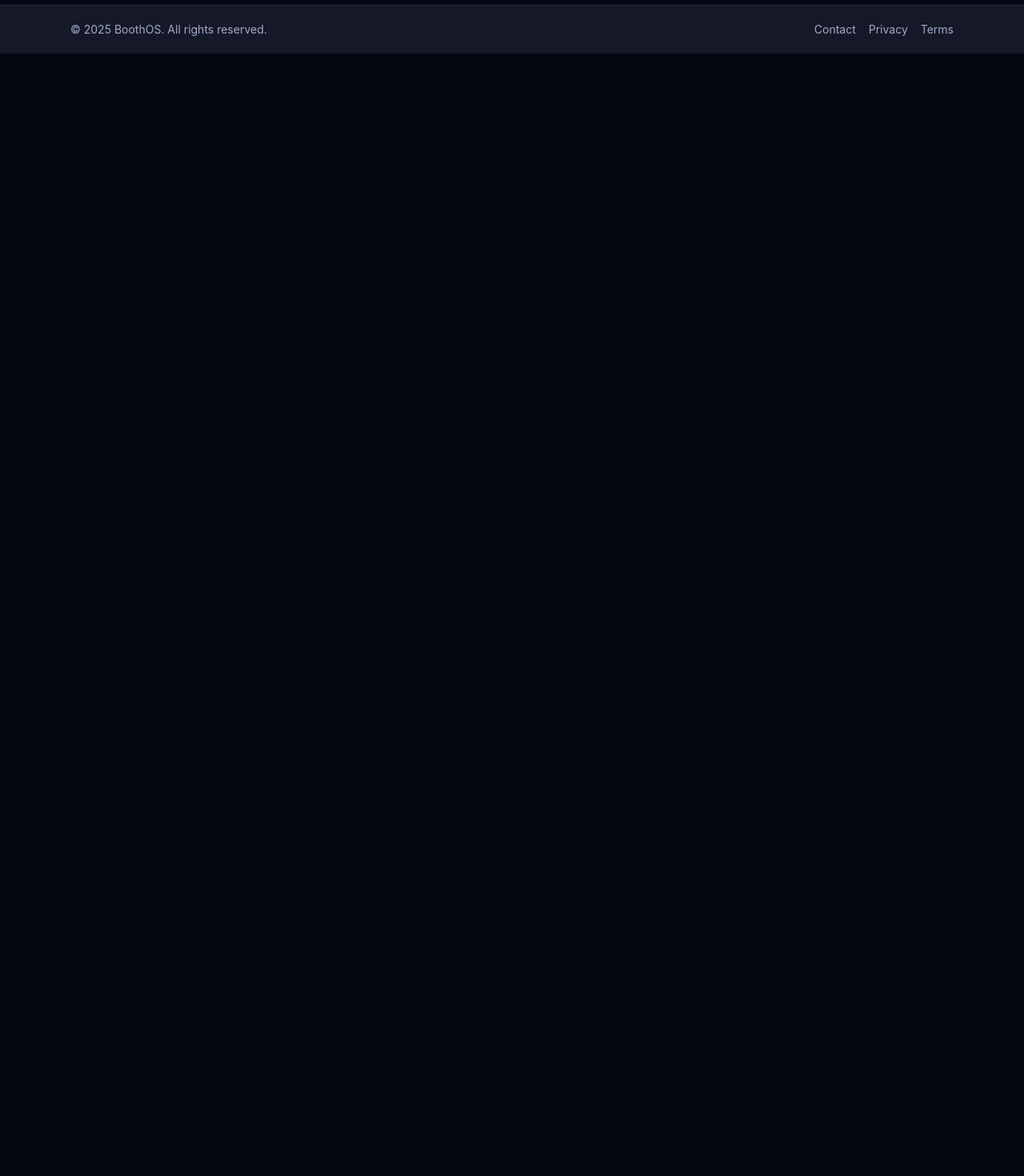
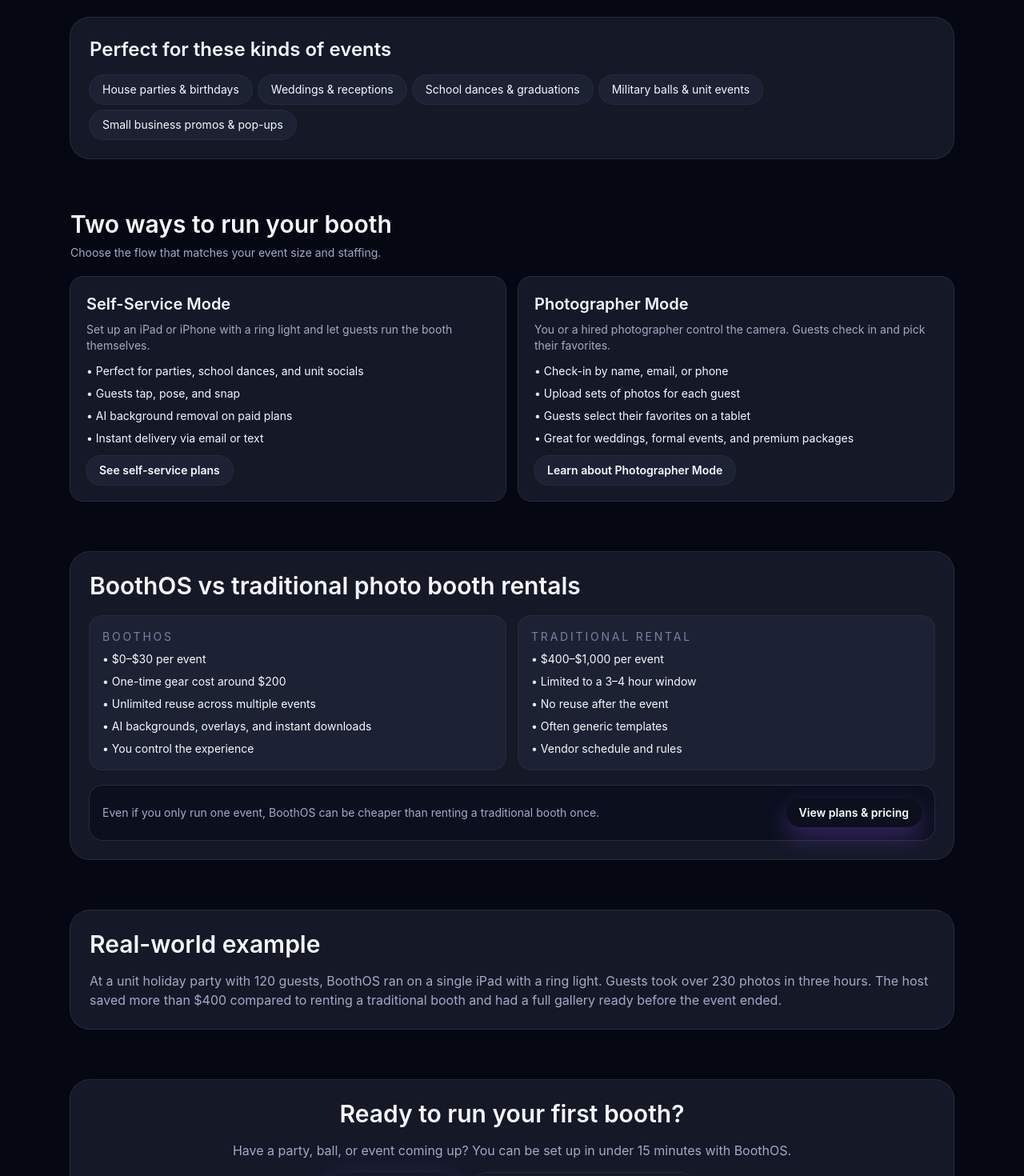
Before and after one commit to PvP2Max/pvp2max-photobooth, a Next.js app: page / in a window 1280 px wide. Shown: the part 1320-2790 px from the top of the page at 80% size. Before the commit the page ends 1387 px from the top, so only its background shows below. Built offline with nearby package versions, Linux system fonts and the light colour scheme.

Commit message:
Expand marketing homepage with conversion sections

```diff
--- a/src/app/(marketing)/page.tsx
+++ b/src/app/(marketing)/page.tsx
@@ -112,6 +112,144 @@ export default function HomePage() {
           </Link>
         </div>
       </section>
+
+      <section className="space-y-4 rounded-3xl bg-[var(--color-surface)] p-6 ring-1 ring-[var(--color-border-subtle)]">
+        <h2 className="text-2xl font-semibold">Perfect for these kinds of events</h2>
+        <div className="flex flex-wrap gap-2">
+          {[
+            "House parties & birthdays",
+            "Weddings & receptions",
+            "School dances & graduations",
+            "Military balls & unit events",
+            "Small business promos & pop-ups",
+          ].map((label) => (
+            <div
+              key={label}
+              className="rounded-full bg-[var(--color-surface-elevated)] px-4 py-2 text-sm text-[var(--color-text)] ring-1 ring-[var(--color-border-subtle)]"
+            >
+              {label}
+            </div>
+          ))}
+        </div>
+      </section>
+
+      <section className="space-y-5">
+        <div className="space-y-2">
+          <h2 className="text-3xl font-semibold">Two ways to run your booth</h2>
+          <p className="text-sm text-[var(--color-text-muted)]">
+            Choose the flow that matches your event size and staffing.
+          </p>
+        </div>
+        <div className="grid gap-4 md:grid-cols-2">
+          <div className="space-y-3 rounded-2xl bg-[var(--color-surface)] p-5 ring-1 ring-[var(--color-border-subtle)]">
+            <div className="space-y-2">
+              <h3 className="text-xl font-semibold text-[var(--color-text)]">Self-Service Mode</h3>
+              <p className="text-sm text-[var(--color-text-muted)]">
+                Set up an iPad or iPhone with a ring light and let guests run the booth themselves.
+              </p>
+            </div>
+            <ul className="space-y-2 text-sm text-[var(--color-text)]">
+              <li>• Perfect for parties, school dances, and unit socials</li>
+              <li>• Guests tap, pose, and snap</li>
+              <li>• AI background removal on paid plans</li>
+              <li>• Instant delivery via email or text</li>
+            </ul>
+            <Link
+              href="/pricing"
+              className="inline-flex w-fit rounded-full bg-[var(--color-surface-elevated)] px-4 py-2 text-sm font-semibold text-[var(--color-text)] ring-1 ring-[var(--color-border-subtle)] transition hover:bg-[var(--color-surface)]"
+            >
+              See self-service plans
+            </Link>
+          </div>
+          <div className="space-y-3 rounded-2xl bg-[var(--color-surface)] p-5 ring-1 ring-[var(--color-border-subtle)]">
+            <div className="space-y-2">
+              <h3 className="text-xl font-semibold text-[var(--color-text)]">Photographer Mode</h3>
+              <p className="text-sm text-[var(--color-text-muted)]">
+                You or a hired photographer control the camera. Guests check in and pick their favorites.
+              </p>
+            </div>
+            <ul className="space-y-2 text-sm text-[var(--color-text)]">
+              <li>• Check-in by name, email, or phone</li>
+              <li>• Upload sets of photos for each guest</li>
+              <li>• Guests select their favorites on a tablet</li>
+              <li>• Great for weddings, formal events, and premium packages</li>
+            </ul>
+            <Link
+              href="/photographers"
+              className="inline-flex w-fit rounded-full bg-[var(--color-surface-elevated)] px-4 py-2 text-sm font-semibold text-[var(--color-text)] ring-1 ring-[var(--color-border-subtle)] transition hover:bg-[var(--color-surface)]"
+            >
+              Learn about Photographer Mode
+            </Link>
+          </div>
+        </div>
+      </section>
+
+      <section className="space-y-5 rounded-3xl bg-[var(--color-surface)] p-6 ring-1 ring-[var(--color-border-subtle)]">
+        <h2 className="text-3xl font-semibold">BoothOS vs traditional photo booth rentals</h2>
+        <div className="grid gap-4 md:grid-cols-2">
+          <div className="space-y-2 rounded-2xl bg-[var(--color-surface-elevated)] p-4 ring-1 ring-[var(--color-border-subtle)]">
+            <p className="text-sm uppercase tracking-[0.2em] text-[var(--color-text-soft)]">BoothOS</p>
+            <ul className="space-y-2 text-sm text-[var(--color-text)]">
+              <li>• $0–$30 per event</li>
+              <li>• One-time gear cost around $200</li>
+              <li>• Unlimited reuse across multiple events</li>
+              <li>• AI backgrounds, overlays, and instant downloads</li>
+              <li>• You control the experience</li>
+            </ul>
+          </div>
+          <div className="space-y-2 rounded-2xl bg-[var(--color-surface-elevated)] p-4 ring-1 ring-[var(--color-border-subtle)]">
+            <p className="text-sm uppercase tracking-[0.2em] text-[var(--color-text-soft)]">Traditional rental</p>
+            <ul className="space-y-2 text-sm text-[var(--color-text)]">
+              <li>• $400–$1,000 per event</li>
+              <li>• Limited to a 3–4 hour window</li>
+              <li>• No reuse after the event</li>
+              <li>• Often generic templates</li>
+              <li>• Vendor schedule and rules</li>
+            </ul>
+          </div>
+        </div>
+        <div className="flex flex-wrap items-center justify-between gap-3 rounded-2xl bg-[var(--color-bg-subtle)] p-4 ring-1 ring-[var(--color-border-subtle)]">
+          <p className="text-sm text-[var(--color-text-muted)]">
+            Even if you only run one event, BoothOS can be cheaper than renting a traditional booth once.
+          </p>
+          <Link
+            href="/pricing"
+            className="rounded-full bg-[var(--gradient-brand)] px-4 py-2 text-sm font-semibold text-[var(--color-text-on-primary)] shadow-[0_12px_30px_rgba(155,92,255,0.3)] transition hover:opacity-90"
+          >
+            View plans &amp; pricing
+          </Link>
+        </div>
+      </section>
+
+      <section className="space-y-4 rounded-3xl bg-[var(--color-surface)] p-6 ring-1 ring-[var(--color-border-subtle)]">
+        <h2 className="text-3xl font-semibold">Real-world example</h2>
+        <p className="text-base text-[var(--color-text-muted)]">
+          At a unit holiday party with 120 guests, BoothOS ran on a single iPad with a ring light. Guests took over
+          230 photos in three hours. The host saved more than $400 compared to renting a traditional booth and had a
+          full gallery ready before the event ended.
+        </p>
+      </section>
+
+      <section className="space-y-4 rounded-3xl bg-[var(--color-surface)] p-6 text-center ring-1 ring-[var(--color-border-subtle)]">
+        <h2 className="text-3xl font-semibold">Ready to run your first booth?</h2>
+        <p className="text-base text-[var(--color-text-muted)]">
+          Have a party, ball, or event coming up? You can be set up in under 15 minutes with BoothOS.
+        </p>
+        <div className="flex flex-wrap justify-center gap-3">
+          <Link
+            href="/get-started"
+            className="rounded-full bg-[var(--gradient-brand)] px-5 py-3 font-semibold text-[var(--color-text-on-primary)] shadow-[0_15px_40px_rgba(155,92,255,0.35)] transition hover:opacity-95"
+          >
+            Start Free Booth
+          </Link>
+          <Link
+            href="/photographers"
+            className="rounded-full px-5 py-3 text-[var(--color-text)] ring-1 ring-[var(--color-border-subtle)] transition hover:bg-[var(--color-surface-elevated)]"
+          >
+            Learn about Photographer Mode
+          </Link>
+        </div>
+      </section>
     </div>
   );
 }
```
